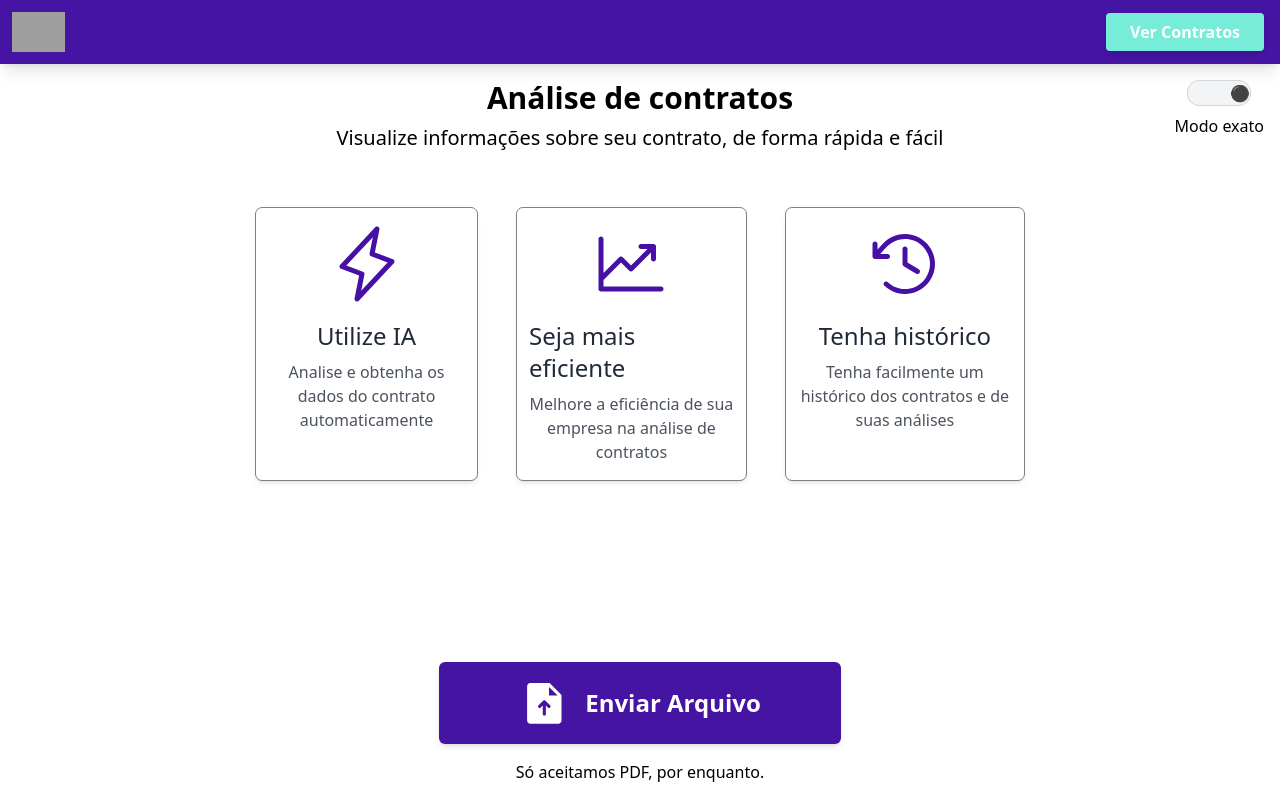
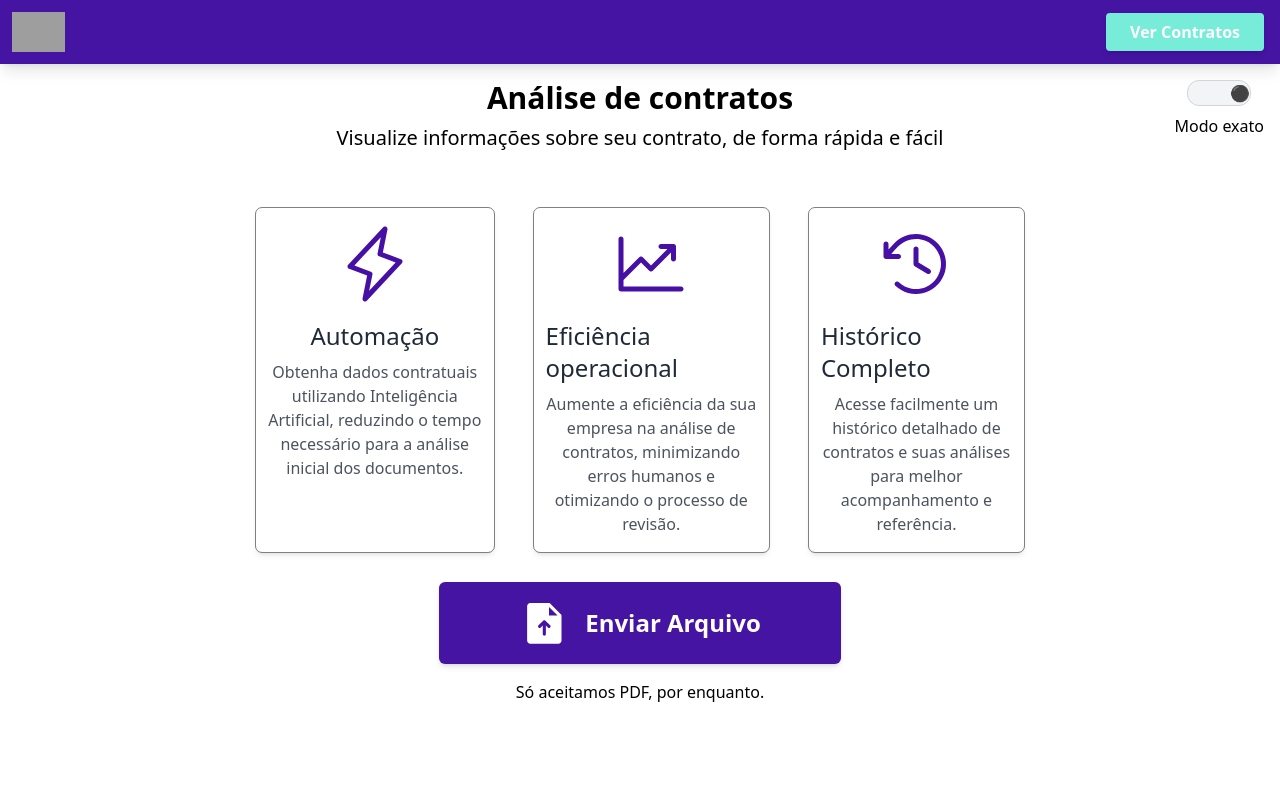
Before and after one commit to Diogogc1/projeto-granto, a React (Create React App) app in the folder frontend/: page / in a window 1280 px wide. Built offline with nearby package versions, Linux system fonts and the light colour scheme; grey boxes are pictures that could not be loaded.

Commit message:
Rewriting cards description

```diff
--- a/frontend/src/pages/inserir.tsx
+++ b/frontend/src/pages/inserir.tsx
@@ -57,14 +57,12 @@ export default function Inserir() {
 
             <h2 className="font-bold text-3xl mt-4">Análise de contratos</h2>
             <p className="mt-2 text-xl">Visualize informações sobre seu contrato, de forma rápida e fácil</p>
-            <div className="lg:flex mt-10 gap-10">
-                <Card titulo="Utilize IA" texto="Analise e obtenha os dados do contrato automaticamente" iconeURL={IconRaio} altIcone="Icone de um relógio"></Card>
-
-                <Card titulo="Seja mais eficiente" texto="Melhore a eficiência de sua empresa na análise de contratos" iconeURL={IconGrafico} altIcone="Icone de um gráfico de linha subindo"></Card>
-
-                <Card titulo="Tenha histórico" texto="Tenha facilmente um histórico dos contratos e de suas análises" iconeURL={IconRelogio} altIcone="Icone de um raio"></Card>
+            <div className="lg:flex flex-row mt-10 gap-10 justify-center">
+                <Card titulo="Automação" texto="Obtenha dados contratuais utilizando Inteligência Artificial, reduzindo o tempo necessário para a análise inicial dos documentos." iconeURL={IconRaio} altIcone="Icone de um relógio"></Card>
+                <Card titulo="Eficiência operacional" texto="Aumente a eficiência da sua empresa na análise de contratos, minimizando erros humanos e otimizando o processo de revisão." iconeURL={IconGrafico} altIcone="Icone de um gráfico de linha subindo"></Card>
+                <Card titulo="Histórico Completo" texto="Acesse facilmente um histórico detalhado de contratos e suas análises para melhor acompanhamento e referência." iconeURL={IconRelogio} altIcone="Icone de um raio"></Card>
             </div>
-            <div className="absolute bottom-0 mb-4 flex flex-col items-center">
+            <div className="absolute bottom-20 mb-4 flex flex-col items-center">
                 <button className="bg-[#4514a3] flex items-center justify-center gap-4 font-bold py-4 px-20 mt-10 text-white text-xl rounded-md shadow-md hover:bg-[#3b0f8c] transition-colors duration-300 cursor-pointer" onClick={() => document.getElementById('file-upload')!.click()}>
                     <img src={IconArquivoEnviado} alt="Icone de um arquivo sendo enviado" width={50}/>
                     <p className="text-2xl text-medium text-white">Enviar Arquivo</p>
```
